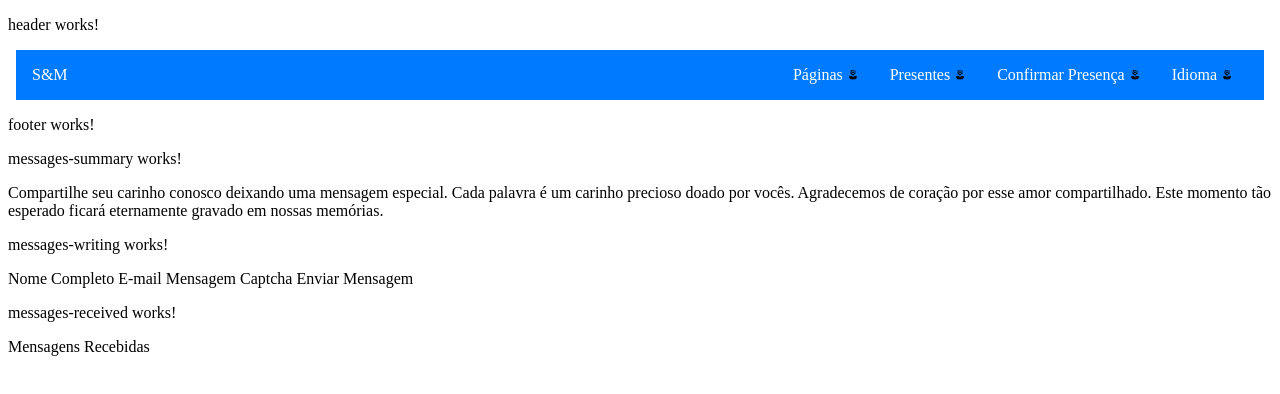
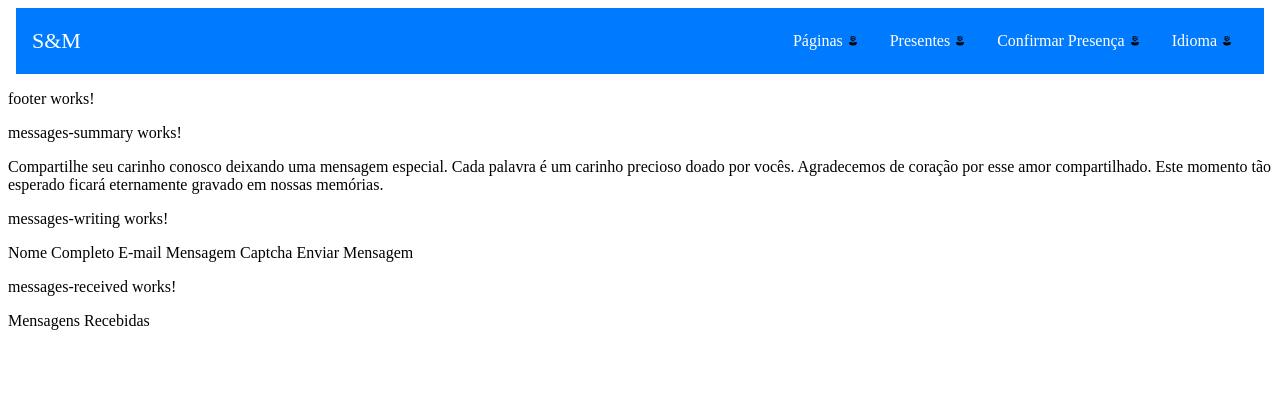
Before and after one commit to Geovane-Araujo/WeddingPages, an Angular app in the folder WeddingPages/: page /messages in a window 1280 px wide. Shown: the top 394 px of the page. Built offline with nearby package versions, Linux system fonts and the light colour scheme.

Commit message:
ultimas tentatiivas header
ultimas tentatiivas header

```diff
--- a/WeddingPages/src/app/components/header/header.component.html
+++ b/WeddingPages/src/app/components/header/header.component.html
@@ -1,4 +1,3 @@
-<p>header works!</p>
 <!DOCTYPE html>
 <html lang="pt-BR">
 <head>
@@ -13,7 +12,7 @@
     </div>
     <nav class="menu">
       <div class="dropdown">
-        <a href="#" class="dropdown-trigger">Páginas</a>
+        <a class="dropdown-trigger">Páginas</a>
         <div class="dropdown-content">
           <a href="/">Página Inicial</a>
           <a href="about">Nossa História</a>
@@ -21,13 +20,13 @@
         </div>
       </div>
       <div class="dropdown">
-        <a href="#" class="dropdown-trigger">Presentes</a>
+        <a class="dropdown-trigger">Presentes</a>
         <div class="dropdown-content">
           <a href="gifts">Lista de Presente</a>
         </div>
       </div>
       <div class="dropdown">
-        <a href="#" class="dropdown-trigger">Confirmar Presença</a>
+        <a class="dropdown-trigger">Confirmar Presença</a>
         <div class="dropdown-content">
           <a href="attendance">Casamento</a>
         </div>
@@ -44,15 +43,37 @@
     </nav>
   </header>
   <script>
-    const dropdownTriggers = document.querySelectorAll('.dropdown-trigger');
+    document.addEventListener('DOMContentLoaded', () => {
+      const dropdownTriggers = document.querySelectorAll('.dropdown-trigger');
 
-    dropdownTriggers.forEach(trigger => {
-      trigger.addEventListener('click', () => {
-        const dropdown = trigger.closest('.dropdown');
-        dropdown.classList.toggle('open');
+      dropdownTriggers.forEach(trigger => {
+        trigger.addEventListener('click', (event) => {
+          event.preventDefault();
+          const dropdown = trigger.closest('.dropdown');
+          const dropdownContent = dropdown.querySelector('.dropdown-content');
+
+          // Fecha todos os outros dropdowns antes de abrir este
+          document.querySelectorAll('.dropdown.open').forEach(openDropdown => {
+            if (openDropdown !== dropdown) {
+              openDropdown.classList.remove('open');
+            }
+          });
+
+          dropdown.classList.toggle('open');
+
+          // Fecha o dropdown quando o usuário clica fora dele
+          if (dropdown.classList.contains('open')) {
+            const closeDropdown = (event) => {
+              if (!dropdown.contains(event.target)) {
+                dropdown.classList.remove('open');
+                document.removeEventListener('click', closeDropdown);
+              }
+            };
+            document.addEventListener('click', closeDropdown);
+          }
+        });
       });
     });
   </script>
-  <!-- Seu conteúdo aqui -->
 </body>
 </html>
--- a/WeddingPages/src/app/components/header/header.component.scss
+++ b/WeddingPages/src/app/components/header/header.component.scss
@@ -1,40 +1,60 @@
-// Importando fontes ou outros estilos, se necessário
+/* Importando fontes ou outros estilos, se necessário */
 
-// Definindo variáveis comuns
+/* Definindo variáveis comuns */
 $primary-color: #007bff;
 $secondary-color: #333;
 
-// Estilos para o header
+/* Estilos para o header */
 .header {
   display: grid;
   grid-template-columns: auto 1fr auto; // Colunas para o logo, menu e espaço vazio
-
   background-color: $primary-color;
   color: white;
   padding: 1rem;
+}
 
+/* Estilos do Logotipo */
 .logo {
+  font-size: 22px;
+  font-family: Montserrat-Medium;
+  color: white;
+  text-decoration: none;
   display: flex;
   align-items: center;
-    cursor: pointer;
+}
 
-    img {
-      max-width: 100px;
-      height: auto;
-      margin-right: 1rem;
+/* Estilos do Dropdown */
+.dropdown.open .dropdown-content {
+  display: block;
+}
+
+.dropdown-content {
+  display: none;
+  position: absolute;
+  top: 73px;
+  width: 254px;
+  max-height: calc(100vh - 100px);
+  border: 1px solid rgba(178, 74, 133, 0.2);
+  animation: 0.3s ease 0s 1 normal forwards running gRWHUs;
+  background-color: white;
+  right: 32px;
+  min-width: fit-content;
+  overflow: hidden auto;
+
+  a {
+    display: block;
+    padding: 0.5rem 1rem;
+    color: $secondary-color;
+    text-decoration: none;
+
+    &:hover {
+      background-color: darken($secondary-color, 20%);
+    }
   }
 }
 
-  .menu {
-    display: flex;
-    justify-content: end;
-    align-items: flex-end;
-
-    .dropdown {
-      position: relative;
-      display: inline-block;
-
-      &-trigger {
+/* Estilos do Dropdown Trigger */
+.dropdown-trigger {
   color: white;
   padding: 0.5rem 1rem;
   text-decoration: none;
@@ -52,46 +72,29 @@ $secondary-color: #333;
   }
 }
 
-      &.open .dropdown-trigger::after {
+.dropdown.open .dropdown-trigger::after {
   transform: rotate(180deg);
   background-image: url('../../../../src/assets/images/arrow-up.png');
   background-size: cover;
   transition: 0.3s;
 }
 
-      &:hover {
-        background-color: .3;
+.dropdown:hover {
+  background-color: rgba(0, 0, 0, 0.3);
 }
 
-      .dropdown-content {
-        position: absolute;
-        display: none;
-        top: 73px;
-        width: 254px;
-        max-height: calc(100vh - 100px);
-        border: 1px solid rgba(178, 74, 133, 0.2);
-        animation: 0.3s ease 0s 1 normal forwards running gRWHUs;
-        -webkit-box-align: center;
-        overflow: hidden auto;
-        background-color: white;
-        right: 32px;
-        min-width: fit-content;
+/* Estilos do Menu */
+.menu {
+  display: flex;
+  justify-content: flex-end;
+  align-items: flex-end;
 
-        a {
-          display: block;
-          padding: 0.5rem 1rem;
-          color: --base-color;
-          text-decoration: none;
+  .dropdown {
+    position: relative;
+    display: flex;
 
     &:hover {
-            background-color: darken($secondary-color, 20%);
+      background-color: rgba(0, 0, 0, 0.3);
     }
   }
 }
-
-      &:hover .dropdown-content {
-        display: block;
-      }
-    }
-  }
-}
--- a/WeddingPages/src/app/pages/home/components/home-main-pic/home-main-pic.component.scss
+++ b/WeddingPages/src/app/pages/home/components/home-main-pic/home-main-pic.component.scss
@@ -1,6 +1,12 @@
 /* home-main-pic.component.scss */
 
-
+.hero-container{
+    position: relative;
+    width: 100vw;
+    height: 100vh;
+    max-height: calc(56.25vw + 64px);
+    display: flex;
+}
 
 .image-wrapper {
     width: 100%;
@@ -134,10 +140,3 @@
     color: var(--coupleName);
     text-transform: uppercase;
 }
-.hero-container{
-    position: relative;
-    width: 100vw;
-    height: 100vh;
-    max-height: calc(56.25vw + 64px);
-    display: flex;
-}
```
Lines whose indentation alone changed are shown as unchanged.
